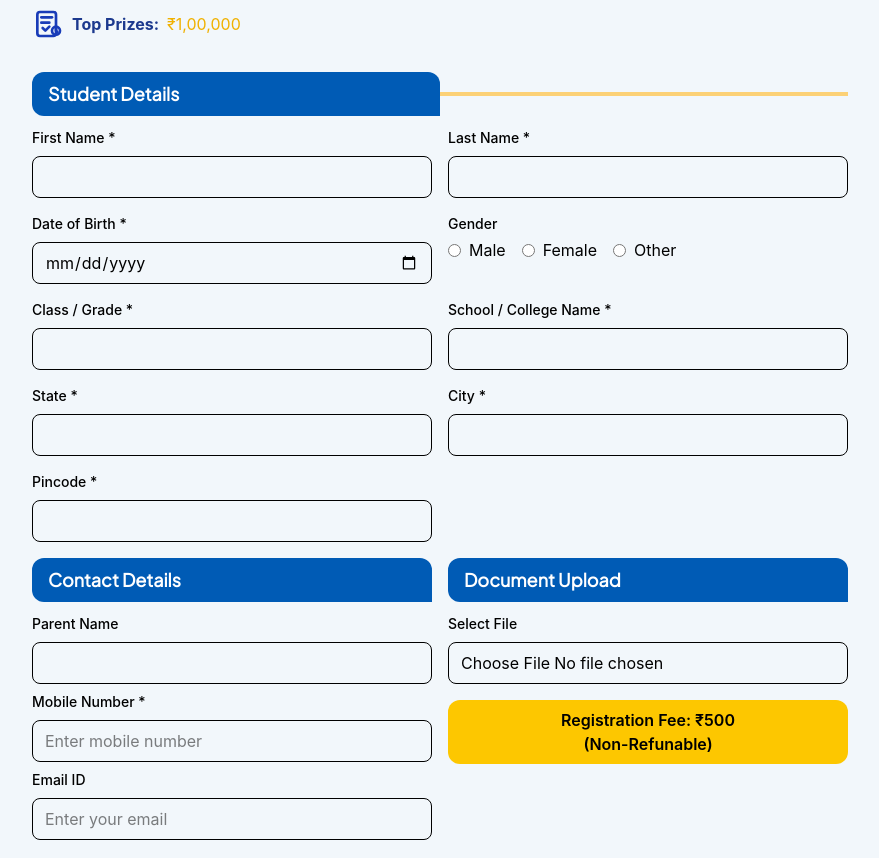
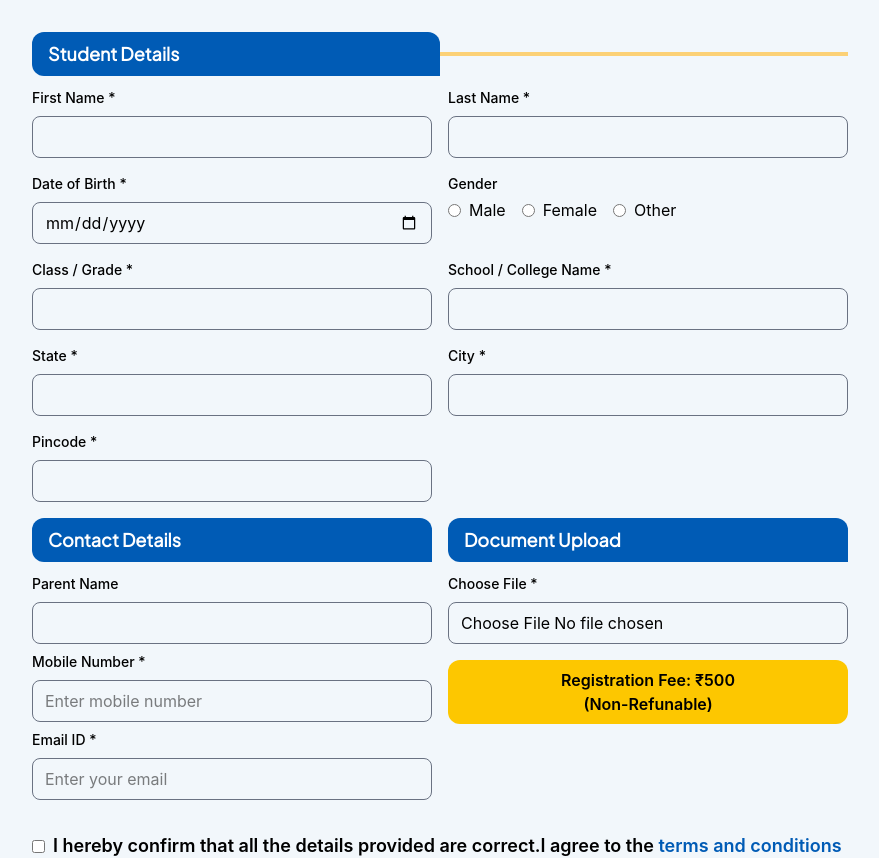
Before and after one commit to shashvin3/Project_NL, a React (Vite) app: page /apply-now in a window 1280 px wide. Shown: the part 448-1306 px from the top of the page, without its empty margins (200-1079 px from the left). Built offline with nearby package versions, Linux system fonts and the light colour scheme.

Commit message:
In form adding mandatory fileds

```diff
--- a/src/components/applynow/ApplyDetails.jsx
+++ b/src/components/applynow/ApplyDetails.jsx
@@ -7,6 +7,7 @@ import { supabase } from "../../supabaseClient";
 
 function ApplyDetails() {
   const navigate = useNavigate();
+  const [errors, setErrors] = useState({});
   const [isAgreed, setIsAgreed] = useState(false);
   const [formData, setFormData] = useState({
     firstName: "",
@@ -53,7 +54,6 @@ function ApplyDetails() {
       console.log("fetched or handeled");
     }
   };
-
   useEffect(() => {
     if (formData.pincode.length === 6) {
       fetchLocation(formData.pincode);
@@ -63,6 +63,26 @@ function ApplyDetails() {
   const handlePinChange = (e) => {
     setFormData({ ...formData, pincode: e.target.value });
   };
+
+  //validation for mandatory fields
+  const validateForm = () => {
+   let newErrors = {};
+    if (!formData.firstName) newErrors.firstName = "First Name is mandatory";
+    if (!formData.lastName) newErrors.lastName = "Last Name is mandatory";
+    if (!formData.email) newErrors.email = "Email is mandatory";
+    if (!formData.phone) newErrors.phone = "Phone Number is mandatory"
+    if(!formData.dob) newErrors.dob = "Date of Birth is mandatory"
+    if(!formData.classGrade) newErrors.classGrade = "Class is mandatory"
+    if(!formData.schoolName) newErrors.schoolName = "School/College name is mandatory"
+    if(!formData.state) newErrors.state = "State is mandatory"
+    if(!formData.city) newErrors.city = "City is mandatory"
+    if(!formData.pincode) newErrors.pincode = "Pincode is mandatory"
+
+    setErrors(newErrors);
+
+    return Object.keys(newErrors).length === 0;
+  };
+
   // Phone verification & Email Verification
   const [phoneStep, setPhoneStep] = useState("idle");
   const [otpValue, setOtpValue] = useState("");
@@ -122,12 +142,19 @@ function ApplyDetails() {
   const handleRegister = async (e) => {
   e.preventDefault();
 
+  //Validation for mandatory fields
+  if(!validateForm()){
+    alert("Please fill all mandatory fields");
+    return;
+  }
+
+  //Validation for T&C
   if (!isAgreed) {
     alert("Please agree to the Terms and Conditions before registering.");
     return;
   }
 
-  // Verification for Mobile and Email
+  // Validation for Mobile and Email
   if (phoneStep !== "verified" || emailStep !== "verified") {
     alert("Please verify your Mobile and Email first!");
     return;
@@ -191,8 +218,6 @@ function ApplyDetails() {
     alert("Submission failed: " + error.message);
   }
 };
-
-
 
   return (
     <section>
@@ -287,9 +312,9 @@ function ApplyDetails() {
           <div className="bg-yellowone h-1 md:block hidden mt-5"></div>
         </div>
         <div className="grid md:grid-cols-2 gap-4">
-          <Input label="First Name *" value={formData.firstName} onChange={(e) => setFormData({...formData, firstName: e.target.value})}/>
-          <Input label="Last Name *" value={formData.lastName} onChange={(e) => setFormData({...formData, lastName: e.target.value})}/>
-          <Input label="Date of Birth *" type="date" value={formData.dob} max={new Date().toISOString().split("T")[0]} onChange={(e) => setFormData({...formData, dob: e.target.value})}/>
+          <Input label="First Name *" value={formData.firstName} onChange={(e) => setFormData({...formData, firstName: e.target.value})} error={errors.firstName}/>
+          <Input label="Last Name *" value={formData.lastName} onChange={(e) => setFormData({...formData, lastName: e.target.value})} error={errors.lastName}/>
+          <Input label="Date of Birth *" type="date" value={formData.dob} max={new Date().toISOString().split("T")[0]} onChange={(e) => setFormData({...formData, dob: e.target.value})} error={errors.dob}/>
           <div>
             <label className="block mb-1 text-sm font-medium">Gender</label>
             <div className="flex gap-4">
@@ -298,14 +323,15 @@ function ApplyDetails() {
               <Radio label="Other" name="gender" value="other" checked={formData.gender === "other"} onChange={(e) => setFormData({ ...formData, gender: e.target.value })}/>
             </div>
           </div>
-          <Input label="Class / Grade *" value={formData.classGrade} onChange={(e) => setFormData({...formData, classGrade: e.target.value})} />
-          <Input label="School / College Name *" value={formData.schoolName} onChange={(e) => setFormData({...formData, schoolName: e.target.value})}/>
-          <Input label="State *" value={formData.state} onChange={(e) => setFormData({...formData, state: e.target.value})}/>
-          <Input label="City *" value={formData.city} onChange={(e) => setFormData({...formData, city: e.target.value})} />
+          <Input label="Class / Grade *" value={formData.classGrade} onChange={(e) => setFormData({...formData, classGrade: e.target.value})} error={errors.classGrade}/>
+          <Input label="School / College Name *" value={formData.schoolName} onChange={(e) => setFormData({...formData, schoolName: e.target.value})} error={errors.schoolName}/>
+          <Input label="State *" value={formData.state} onChange={(e) => setFormData({...formData, state: e.target.value})} error={errors.state}/>
+          <Input label="City *" value={formData.city} onChange={(e) => setFormData({...formData, city: e.target.value})} error={errors.city}/>
           <Input
             label="Pincode *"
             value={formData.pincode}
             onChange={handlePinChange}
+            error={errors.pincode}
           />
         </div>
 
@@ -327,6 +353,7 @@ function ApplyDetails() {
                   setFormData({ ...formData, phone: e.target.value })
                 }
                 disabled={phoneStep === "verified"}
+                error={errors.phone}
               />
               {formData.phone?.length === 10 && phoneStep === "idle" && (
                 <button
@@ -365,13 +392,14 @@ function ApplyDetails() {
             </div>
               {/* Email Verification Part */}
             <div className="relative">
-             <Input label="Email ID"
+             <Input label="Email ID *"
              placeholder="Enter your email"
              value = {formData.email}
              onChange={(e)=>
              setFormData({...formData , email:e.target.value})
              }
              disabled={emailStep==="verified"}
+             error={errors.email}
              />
              {formData.email?.length > 10 && emailStep === 'idle' && (
              <button type="button" onClick={handleEmailSendOtp} className="absolute right-4 top-10 font-bold text-sm text-red-500 hover:underline" >
@@ -404,7 +432,7 @@ function ApplyDetails() {
               Document Upload
             </h2>
             <Input
-              label="Select File"
+              label="Choose File *"
               type="file"
               onChange={(e)=>setDocFile(e.target.files[0])}
               className="w-full border rounded-lg px-3 py-2 file:bg-blue-600 file:text-white file:px-4 file:py-1 file:rounded-md file:border-0 file:mr-4"
--- a/src/components/common/Input.jsx
+++ b/src/components/common/Input.jsx
@@ -1,4 +1,4 @@
-function Input({ label, type, value, onChange, placeholder, disabled}) {
+function Input({ label, type, value, onChange, placeholder, disabled,error}) {
   return (
     <div>
       <label className="block mb-2 text-sm font-medium">
@@ -10,8 +10,9 @@ function Input({ label, type, value, onChange, placeholder, disabled}) {
         onChange={onChange}
         placeholder={placeholder}
         disabled={disabled}
-        className="w-full border rounded-lg px-3 py-2 outline-none focus:ring-2 focus:ring-blue-500"
+        className={`w-full border rounded-lg px-3 py-2 outline-none focus:ring ${error? 'border-red-500 focus:ring-red-400' : 'border-gray-500 focus:ring-blue-500'}`}
       />
+      {error && <p className="text-xs text-red-500 mt-1 font-medium">{error}</p>}
     </div>
   );
 }
--- a/src/pages/ApplyNow.jsx
+++ b/src/pages/ApplyNow.jsx
@@ -3,7 +3,7 @@ import ApplyDetails from "../components/applynow/ApplyDetails";
 function ApplyNow(){
     return(
      <div className="bg-blueone/5 min-h-screen py-10 px-4">
-        <div className="max-w-4xl mx-auto p-6 md:p-10">
+        <div className="max-w-4xl mx-auto px-6 md:px-10">
        <ApplyDetails/>
         </div>
      </div>
--- a/src/pages/ComingSoon.jsx
+++ b/src/pages/ComingSoon.jsx
@@ -14,7 +14,7 @@ function ComingSoon(){
       </p>
 
       <Link to = "/">
-      <button className="bg-blueone text-white px-8 py-3 rounded-xl font-bold hover:bg-blue-800 transition-all shadow-md">
+      <button className="bg-blueone text-white px-8 py-3 rounded-xl font-bold hover:bg-blueone/90 transition-all shadow-md">
        Back to Home
       </button>
       </Link>
```
